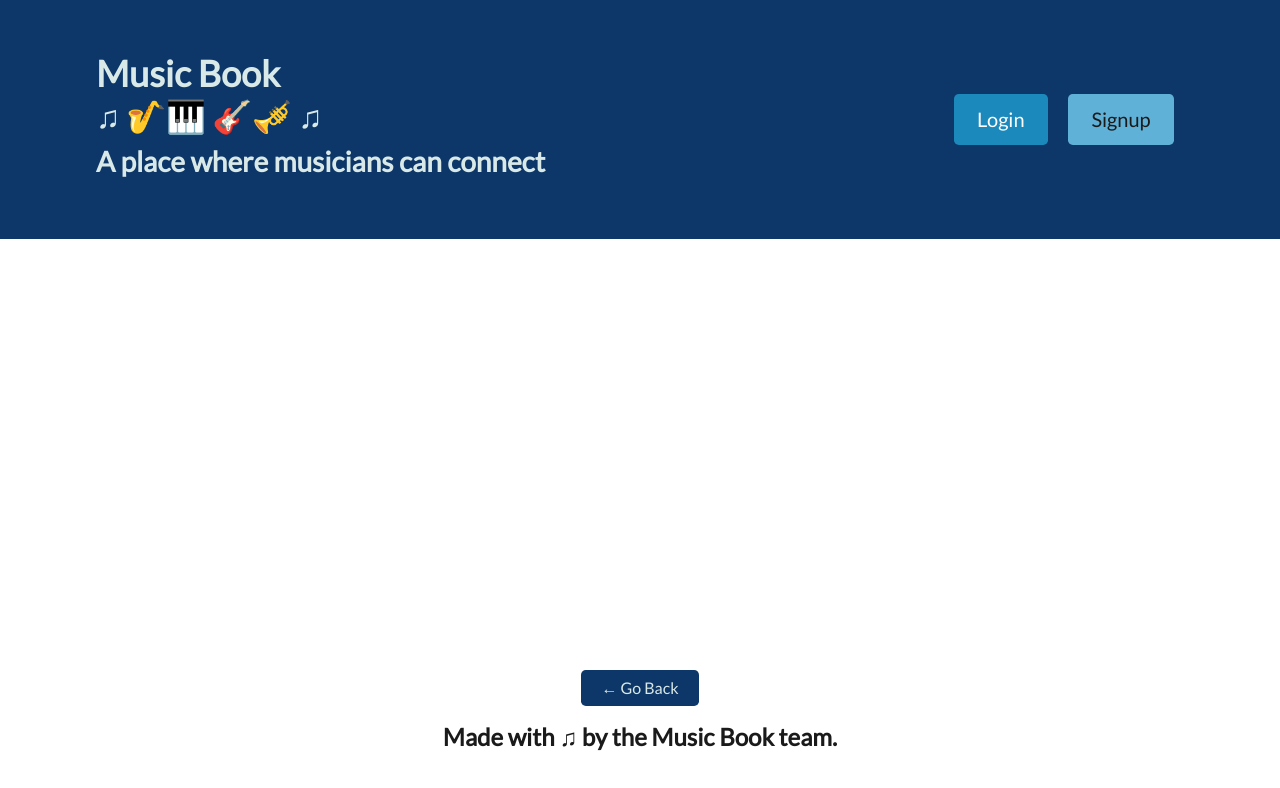
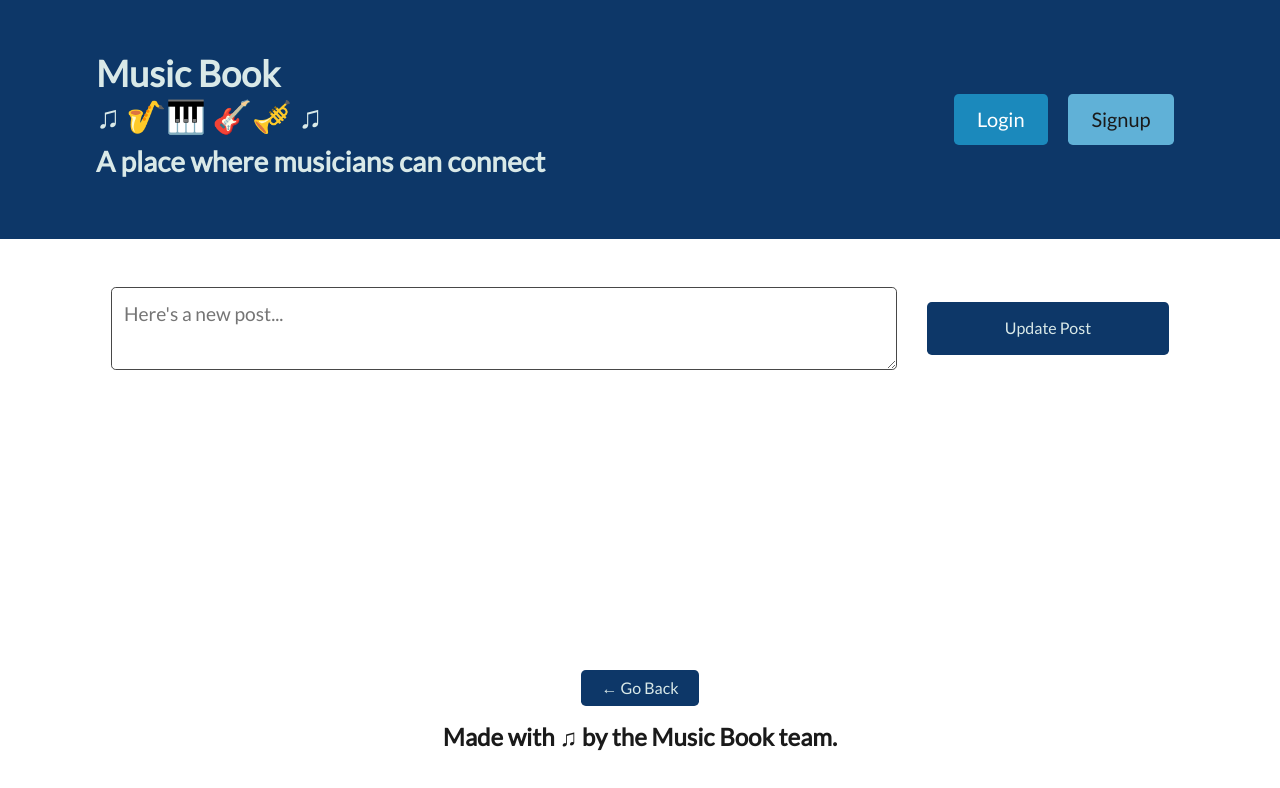
Before and after one commit to CheBar1/music-book, a React (Create React App) app in the folder client/: page /posts/update/1 in a window 1280 px wide. Shown: the top 788 px of the page. Built offline with nearby package versions, Linux system fonts and the light colour scheme; no server answers; a web font is replaced by a local one.

Commit message:
added the updatePost code, and readme

```diff
--- a/client/src/App.js
+++ b/client/src/App.js
@@ -1,35 +1,36 @@
-import React from 'react';
+import React from "react";
 import {
   ApolloClient,
   InMemoryCache,
   ApolloProvider,
   createHttpLink,
-} from '@apollo/client';
-import { setContext } from '@apollo/client/link/context';
-import { BrowserRouter as Router, Routes, Route } from 'react-router-dom';
+} from "@apollo/client";
+import { setContext } from "@apollo/client/link/context";
+import { BrowserRouter as Router, Routes, Route } from "react-router-dom";
 
-import Home from './pages/Home';
-import Signup from './pages/Signup';
-import Login from './pages/Login';
-import SinglePost from './pages/SinglePost';
-import Profile from './pages/Profile';
-import Header from './components/Header';
-import Footer from './components/Footer';
+import Home from "./pages/Home";
+import Signup from "./pages/Signup";
+import Login from "./pages/Login";
+import SinglePost from "./pages/SinglePost";
+import Profile from "./pages/Profile";
+import Header from "./components/Header";
+import Footer from "./components/Footer";
+import UpdatePost from "./pages/UpdatePost";
 
 // Construct our main GraphQL API endpoint
 const httpLink = createHttpLink({
-  uri: '/graphql',
+  uri: "/graphql",
 });
 
 // Construct request middleware that will attach the JWT token to every request as an `authorization` header
 const authLink = setContext((_, { headers }) => {
   // get the authentication token from local storage if it exists
-  const token = localStorage.getItem('id_token');
+  const token = localStorage.getItem("id_token");
   // return the headers to the context so httpLink can read them
   return {
     headers: {
       ...headers,
-      authorization: token ? `Bearer ${token}` : '',
+      authorization: token ? `Bearer ${token}` : "",
     },
   };
 });
@@ -48,34 +49,13 @@ function App() {
           <Header />
           <div className="container">
             <Routes>
-              <Route
-                path="/"
-                element={<Home />}
-              />
-              <Route
-                path="/login"
-                element={<Login />}
-              />
-              <Route
-                path="/signup"
-                element={<Signup />}
-              />
-              <Route
-                path="/me"
-                element={<Profile />}
-              />
-              <Route
-                path="/profiles/:username"
-                element={<Profile />}
-              />
-               <Route
-                path="/posts/:postId"
-                element={<SinglePost />}
-              />
-                {/* <Route
-                path="/posts/update/:postId"
-                element={<UpdatePost />}
-              /> */}
+              <Route path="/" element={<Home />} />
+              <Route path="/login" element={<Login />} />
+              <Route path="/signup" element={<Signup />} />
+              <Route path="/me" element={<Profile />} />
+              <Route path="/profiles/:username" element={<Profile />} />
+              <Route path="/posts/:postId" element={<SinglePost />} />
+              <Route path="/posts/update/:postId" element={<UpdatePost />} />
             </Routes>
           </div>
           <Footer />
--- a/client/src/components/PostList/index.js
+++ b/client/src/components/PostList/index.js
@@ -53,20 +53,22 @@ const PostList = ({ posts, title, showTitle = true, showUsername = true }) => {
               <p>{post.postText}</p>
             </div>
             {showRemoveButton && (
+              <>
                 <button
                   className="btn btn-primary btn-block py-3"
                   onClick={() => handleDelete(`${post._id}`)}
                 >
                   Remove post
                 </button>
+                <Link
+                  className="btn btn-primary btn-block btn-squared"
+                  to={`/posts/update/${post._id}`}
+                >
+                  Update this post.
+                </Link>
+              </>
             )}
 
-            {/* <Link
-              className="btn btn-primary btn-block btn-squared"
-              to={`/posts/${post._id}`}
-            >
-             Update this post.
-            </Link> */}
             <Link
               className="btn btn-primary btn-block btn-squared"
               to={`/posts/${post._id}`}
--- a/client/src/pages/UpdatePost.js
+++ b/client/src/pages/UpdatePost.js
@@ -0,0 +1,88 @@
+import { useParams } from "react-router-dom";
+import { useQuery } from "@apollo/client";
+import React, { useState, useEffect } from "react";
+import { QUERY_SINGLE_POST } from "../utils/queries";
+
+import { useMutation } from "@apollo/client";
+import { UPDATE_POST } from "../utils/mutations";
+
+const UpdatePost = () => {
+  const [updatePost, { error }] = useMutation(UPDATE_POST);
+  const { postId } = useParams();
+  const [postText, setPostText] = useState("");
+
+  const { loading, data } = useQuery(QUERY_SINGLE_POST, {
+    variables: { postId: postId },
+  });
+
+  const post = data?.post || {};
+  useEffect(() => {
+    if (data) {
+      setPostText(post.postText);
+    }
+  }, [data]);
+
+  const handleFormSubmit = async () => {
+    try {
+      const { data } = await updatePost({
+        variables: {
+          postId,
+          postText,
+        },
+      });
+      window.location.assign("/me");
+    } catch (err) {
+      console.error(err);
+    }
+  };
+  const handleChange = (event) => {
+    setPostText(event.target.value);
+  };
+
+  if (loading) {
+    return <div>Loading...</div>;
+  }
+  return (
+    <div className="my-3">
+      {/* <p
+            className={`m-0 ${
+              characterCount === 280 || error ? 'text-danger' : ''
+            }`}
+          >
+            Character Count: {characterCount}/280
+          </p> */}
+      <form
+        className="flex-row justify-center justify-space-between-md align-center"
+        onSubmit={handleFormSubmit}
+      >
+        <div className="col-12 col-lg-9">
+          <textarea
+            name="postText"
+            placeholder="Here's a new post..."
+            value={postText}
+            className="form-input w-100"
+            style={{ lineHeight: "1.5", resize: "vertical" }}
+            onChange={handleChange}
+          ></textarea>
+        </div>
+
+        <div className="col-12 col-lg-3">
+          <button
+            className="btn btn-primary btn-block py-3"
+            type="submit"
+            onClick={handleFormSubmit}
+          >
+            Update Post
+          </button>
+        </div>
+        {error && (
+          <div className="col-12 my-3 bg-danger text-white p-3">
+            {error.message}
+          </div>
+        )}
+      </form>
+    </div>
+  );
+};
+
+export default UpdatePost;
--- a/client/src/utils/mutations.js
+++ b/client/src/utils/mutations.js
@@ -62,3 +62,12 @@ export const REMOVE_POST = gql`
     }
   }
 `;
+
+export const UPDATE_POST = gql`
+  mutation updatePost($postId: ID!, $postText: String!) {
+  updatePost(postId: $postId, postText: $postText) {
+    _id
+    postText
+  }
+}
+`
```
Also changed, not shown: client/src/index.js (+6 -6 lines), client/src/pages/SinglePost.js (+12 -12 lines), 2 other files (tests, documents, lock files or other folders). Lines whose indentation alone changed are shown as unchanged.
